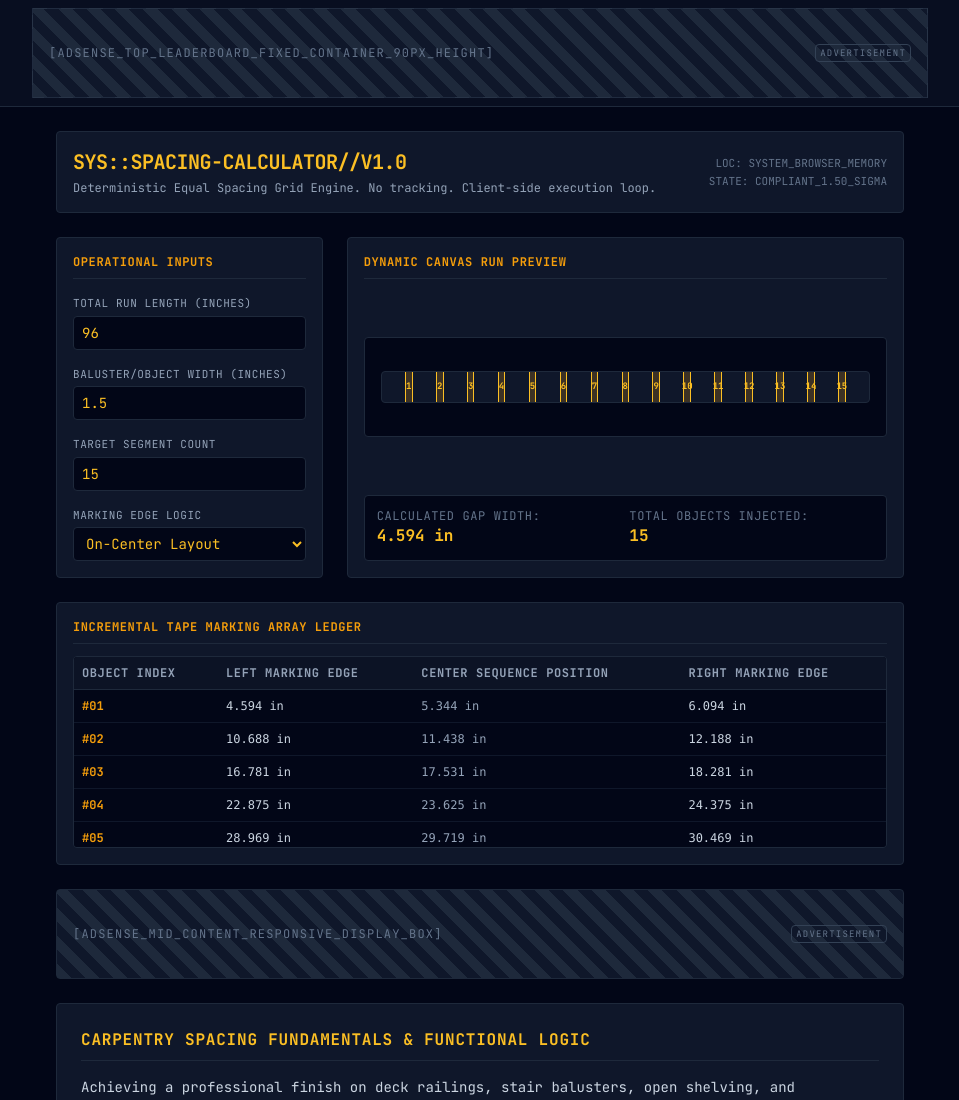
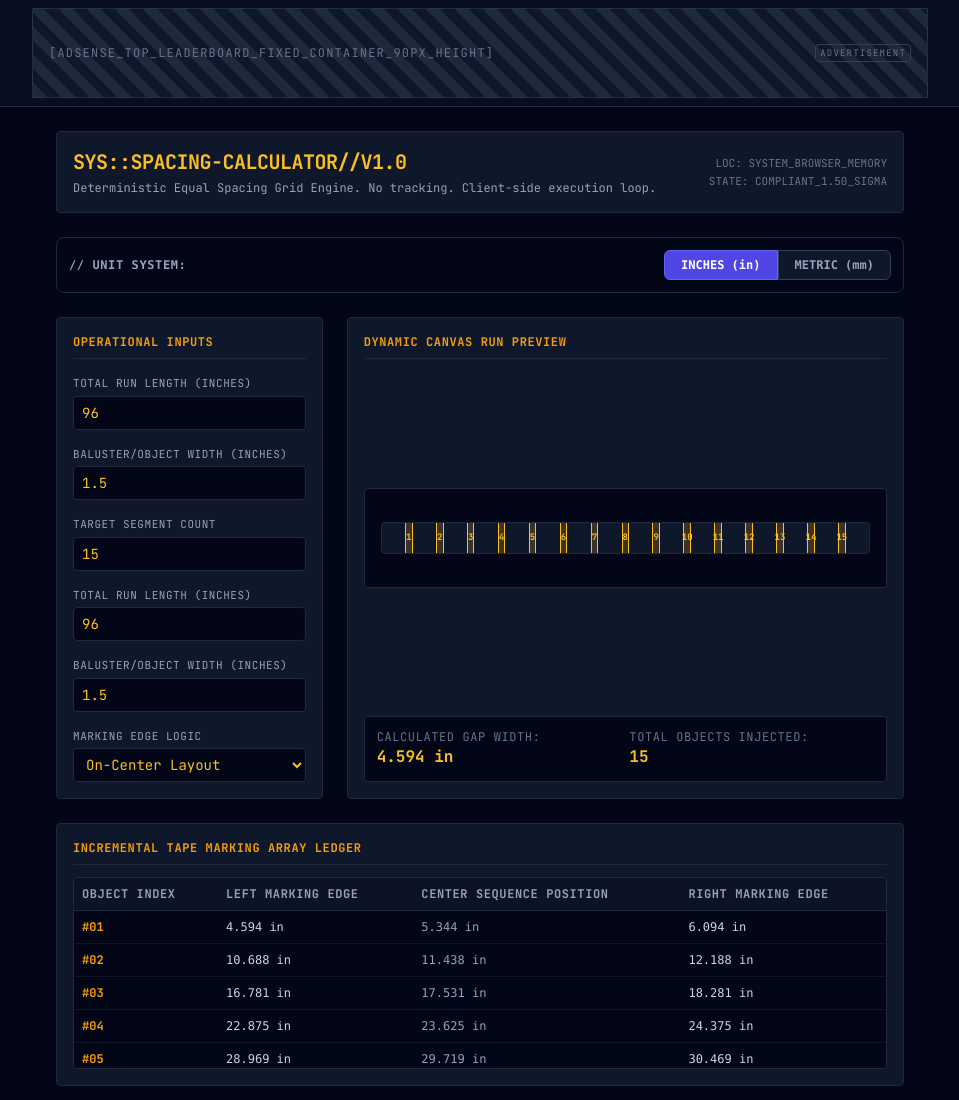
Before and after one commit to jamespnz/spacing-calculator, a website: page index.html in a window 1280 px wide. Shown: the top 1100 px of the page, without its empty margins (160-1119 px from the left). Drawn offline with nearby package versions, Linux system fonts and the light colour scheme; no server answers.

Commit message:
feat(units): integrate dual inches/mm unit toggle with dynamic ledger array

```diff
--- a/index.html
+++ b/index.html
@@ -95,6 +95,20 @@
         </header>
 
         <!-- GRID INTERFACE CONTROLS -->
+         <!-- Unit Selector Toggle -->
+        <div class="flex items-center justify-between bg-slate-950 p-3 rounded-lg border border-slate-800 mb-6 font-mono text-xs">
+            <span class="text-slate-400 font-bold uppercase tracking-wider">// Unit System:</span>
+            <div class="inline-flex rounded-md shadow-sm" role="group">
+                <button type="button" id="btn-unit-in" onclick="setUnitSystem('in')"
+                class="px-4 py-1.5 text-xs font-bold rounded-l-md bg-indigo-600 text-white border border-indigo-500 focus:outline-none transition-colors">
+                INCHES (in)
+                </button>
+                <button type="button" id="btn-unit-mm" onclick="setUnitSystem('mm')"
+                class="px-4 py-1.5 text-xs font-bold rounded-r-md bg-slate-900 text-slate-400 hover:text-white border border-slate-700 focus:outline-none transition-colors">
+                METRIC (mm)
+                </button>
+            </div>
+        </div>
         <div class="grid grid-cols-1 md:grid-cols-3 gap-6">
 
             <!-- INPUT MANAGEMENT ENGINE (FORM ELEMENT) -->
@@ -115,7 +129,15 @@
                     <label class="block text-[11px] uppercase tracking-wider text-slate-400" for="object-count">Target Segment Count</label>
                     <input type="number" step="1" id="object-count" value="15" class="w-full bg-slate-950 border border-slate-800 rounded px-2 py-1.5 text-sm text-amber-400 focus:outline-none focus:border-amber-500 transition-colors">
                 </div>
+                <div class="space-y-1">
+                    <label id="label-total-length" class="block text-[11px] uppercase tracking-wider text-slate-400" for="total-length">Total Run Length (inches)</label>
+                    <input type="number" step="0.001" id="total-length" value="96" class="w-full bg-slate-950 border border-slate-800 rounded px-2 py-1.5 text-sm text-amber-400 focus:outline-none focus:border-amber-500 transition-colors">
+                </div>
 
+                <div class="space-y-1">
+                    <label id="label-object-width" class="block text-[11px] uppercase tracking-wider text-slate-400" for="object-width">Baluster/Object Width (inches)</label>
+                    <input type="number" step="0.001" id="object-width" value="1.5" class="w-full bg-slate-950 border border-slate-800 rounded px-2 py-1.5 text-sm text-amber-400 focus:outline-none focus:border-amber-500 transition-colors">
+                </div>
                 <div class="space-y-1">
                     <label class="block text-[11px] uppercase tracking-wider text-slate-400" for="marking-mode">Marking Edge Logic</label>
                     <select id="marking-mode" class="w-full bg-slate-950 border border-slate-800 rounded px-2 py-1.5 text-sm text-amber-400 focus:outline-none focus:border-amber-500 transition-colors">
@@ -289,8 +311,10 @@
 
     <!-- STABLE CLIENT-SIDE DETERMINISTIC LOGIC SCRIPT ENGINE -->
     <script>
-        (function() {
         "use strict";
+
+        // STATEFUL UNIT SYSTEM STATE
+        let currentUnit = 'in'; // 'in' or 'mm'
 
         // TARGET INTERFACE CACHE REGISTRY
         const totalLengthInput = document.getElementById('total-length');
@@ -305,22 +329,24 @@
 
         /**
          * EXECUTES PURE MATHEMATICAL SPACING OPERATIONS AND DOM INJECTIONS
-             * CONSTRAINS ASSUMPTIONS, ENSURES RUNS ARE SAFE BY DESIGN
          */
         function executeCalculationLoop() {
-                // ASSIGNED COMPONENT VALUE INGESTION & PARSING
             const totalLength = parseFloat(totalLengthInput.value) || 0;
             const objectWidth = parseFloat(objectWidthInput.value) || 0;
             const objectCount = parseInt(objectCountInput.value, 10) || 0;
             const markingMode = markingModeSelect.value;
 
-                // Reset error styling before re-evaluation
+            // Dynamic unit suffix and decimal formatting
+            const unitSuffix = currentUnit === 'mm' ? ' mm' : ' in';
+            const precision = currentUnit === 'mm' ? 1 : 3;
+
+            // Reset error styling
             calculatedGapDisplay.classList.remove('text-red-400');
             calculatedGapDisplay.classList.add('text-amber-400');
 
             // EDGE CONSTRAINT VALIDATION GATES
             if (totalLength <= 0 || objectCount <= 0 || objectWidth < 0) {
-                    calculatedGapDisplay.textContent = "0.000 in";
+                calculatedGapDisplay.textContent = currentUnit === 'mm' ? "0.0 mm" : "0.000 in";
                 calculatedCountDisplay.textContent = "0";
                 visualTrackContainer.innerHTML = '';
                 ledgerRowsContainer.innerHTML = '<tr><td colspan="4" class="p-2 text-center text-slate-600">Awaiting operational baseline metrics...</td></tr>';
@@ -344,11 +370,11 @@
 
             const singleGapSize = remnantRunLength / (objectCount + 1);
 
-                // UPDATE BASIC REVENUE READOUT FIELDS
-                calculatedGapDisplay.textContent = singleGapSize.toFixed(3) + " in";
+            // UPDATE KPI GAP READOUT WITH DYNAMIC SUFFIX & PRECISION
+            calculatedGapDisplay.textContent = `${singleGapSize.toFixed(precision)}${unitSuffix}`;
             calculatedCountDisplay.textContent = objectCount.toString();
 
-                // CLEAR VISUAL CANVAS VIEWS PRIOR TO RE-INJECTION (IDEMPOTENT RESET)
+            // CLEAR VISUAL CANVAS VIEWS
             visualTrackContainer.innerHTML = '';
             ledgerRowsContainer.innerHTML = '';
 
@@ -356,21 +382,20 @@
 
             // INGEST LOOP FOR ARRAYS MATRIX CONSTRUCTION
             for (let i = 1; i <= objectCount; i++) {
-                    // Advance position frame over preceding gap space boundary
                 currentPositionTracker += singleGapSize;
 
                 const objectLeftEdge = currentPositionTracker;
                 const objectCenterPoint = currentPositionTracker + (objectWidth / 2);
                 const objectRightEdge = currentPositionTracker + objectWidth;
 
-                    // CONSTRUCT RELATIONAL LEDGER DATA ROW STRINGS
+                // CONSTRUCT RELATIONAL LEDGER DATA ROW WITH DYNAMIC UNITS
                 const tableRow = document.createElement('tr');
                 tableRow.className = "hover:bg-slate-900/40 border-b border-slate-900 transition-colors";
                 tableRow.innerHTML = `
                     <td class="p-2 font-bold text-amber-500">#${i.toString().padStart(2, '0')}</td>
-                        <td class="p-2 font-mono">${objectLeftEdge.toFixed(3)} in</td>
-                        <td class="p-2 font-mono text-slate-400">${objectCenterPoint.toFixed(3)} in</td>
-                        <td class="p-2 font-mono">${objectRightEdge.toFixed(3)} in</td>
+                    <td class="p-2 font-mono">${objectLeftEdge.toFixed(precision)}${unitSuffix}</td>
+                    <td class="p-2 font-mono text-slate-400">${objectCenterPoint.toFixed(precision)}${unitSuffix}</td>
+                    <td class="p-2 font-mono">${objectRightEdge.toFixed(precision)}${unitSuffix}</td>
                 `;
                 ledgerRowsContainer.appendChild(tableRow);
 
@@ -386,20 +411,58 @@
 
                 visualTrackContainer.appendChild(visualBlock);
 
-                    // Advance position frame across width of injected object footprint
                 currentPositionTracker += objectWidth;
             }
         }
 
-            // ASSIGN EVENT LISTENERS ACCROSS INPUT ARRAY MATRIX
-            [totalLengthInput, objectWidthInput, objectCountInput, markingModeSelect].forEach(element => {
-                element.addEventListener('input', executeCalculationLoop);
-            });
+        // UNIT SELECTOR HANDLER
+        function setUnitSystem(unit) {
+            if (currentUnit === unit) return;
+            currentUnit = unit;
 
-            // INITIALIZE RUNTIME STATEFUL CAPTURE ON FRAME LOAD
+            const btnIn = document.getElementById('btn-unit-in');
+            const btnMm = document.getElementById('btn-unit-mm');
+            const runLabel = document.getElementById('label-total-length');
+            const widthLabel = document.getElementById('label-object-width');
+
+            if (unit === 'mm') {
+                btnMm.className = "px-4 py-1.5 text-xs font-bold rounded-r-md bg-indigo-600 text-white border border-indigo-500 focus:outline-none transition-colors";
+                btnIn.className = "px-4 py-1.5 text-xs font-bold rounded-l-md bg-slate-900 text-slate-400 hover:text-white border border-slate-700 focus:outline-none transition-colors";
+
+                if (runLabel) runLabel.textContent = "Total Run Length (mm)";
+                if (widthLabel) widthLabel.textContent = "Baluster/Object Width (mm)";
+
+                // Convert current input values to millimetres (whole numbers)
+                if (totalLengthInput && totalLengthInput.value) {
+                    totalLengthInput.value = Math.round(parseFloat(totalLengthInput.value) * 25.4);
+                    totalLengthInput.step = "1";
+                }
+                if (objectWidthInput && objectWidthInput.value) {
+                    objectWidthInput.value = Math.round(parseFloat(objectWidthInput.value) * 25.4);
+                    objectWidthInput.step = "1";
+                }
+            } else {
+                btnIn.className = "px-4 py-1.5 text-xs font-bold rounded-l-md bg-indigo-600 text-white border border-indigo-500 focus:outline-none transition-colors";
+                btnMm.className = "px-4 py-1.5 text-xs font-bold rounded-r-md bg-slate-900 text-slate-400 hover:text-white border border-slate-700 focus:outline-none transition-colors";
+
+                if (runLabel) runLabel.textContent = "Total Run Length (inches)";
+                if (widthLabel) widthLabel.textContent = "Baluster/Object Width (inches)";
+
+                // Convert current input values back to inches
+                if (totalLengthInput && totalLengthInput.value) {
+                    totalLengthInput.value = (parseFloat(totalLengthInput.value) / 25.4).toFixed(3);
+                    totalLengthInput.step = "0.001";
+                }
+                if (objectWidthInput && objectWidthInput.value) {
+                    objectWidthInput.value = (parseFloat(objectWidthInput.value) / 25.4).toFixed(3);
+                    objectWidthInput.step = "0.001";
+                }
+            }
+
             executeCalculationLoop();
-        })();
+        }
 
+        // ACCORDION TOGGLE
         function toggleStairGuide() {
             const content = document.getElementById('stair-guide-content');
             const arrow = document.getElementById('guide-arrow');
@@ -412,7 +475,16 @@
                 arrow.textContent = '[Expand]';
             }
         }
+
+        // EVENT LISTENERS
+        [totalLengthInput, objectWidthInput, objectCountInput, markingModeSelect].forEach(element => {
+            element.addEventListener('input', executeCalculationLoop);
+        });
+
+        // INITIAL EXECUTION ON PAGE LOAD
+        executeCalculationLoop();
     </script>
+
     <script src="/telemetry.js" defer></script>
 </body>
 </html>
```
Lines whose indentation alone changed are shown as unchanged.
